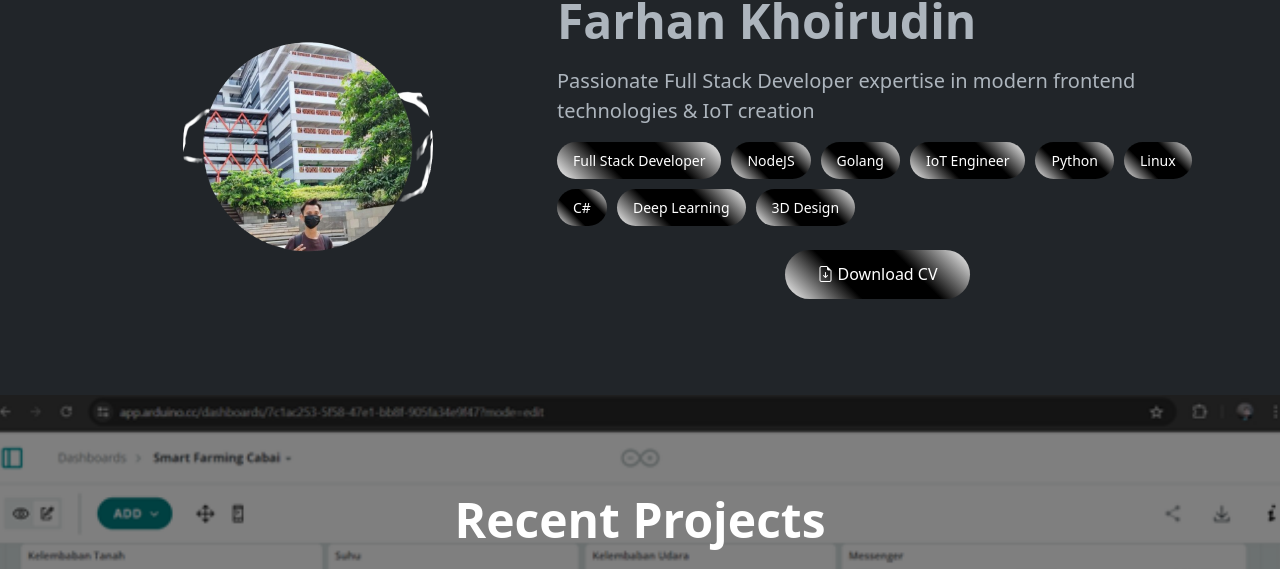
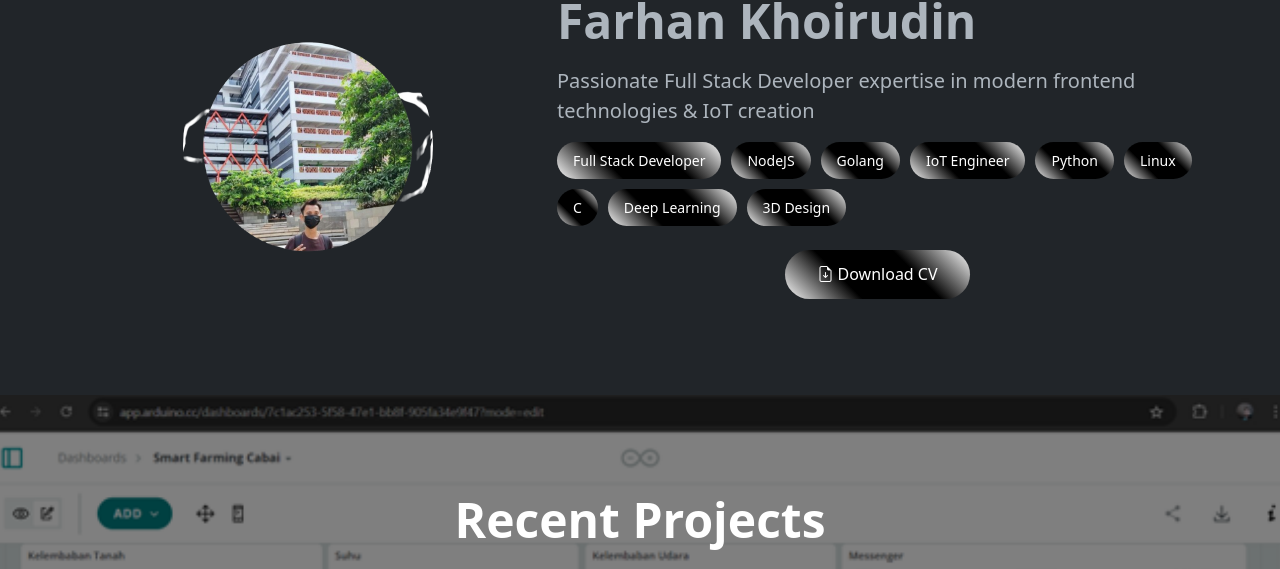
Before and after one commit to Farhanudin1/website_portofolio, a website: page index.html in a window 1280 px wide. Shown: the part 904-1473 px from the top of the page. Drawn offline with nearby package versions, Linux system fonts and the light colour scheme.

Commit message:
Update index.html

```diff
--- a/index.html
+++ b/index.html
@@ -305,7 +305,7 @@
                     <span class="skill-badge">IoT Engineer</span>
                     <span class="skill-badge">Python</span>
                     <span class="skill-badge">Linux</span>
-                    <span class="skill-badge">C#</span>
+                    <span class="skill-badge">C</span>
                     <span class="skill-badge">Deep Learning</span>
                     <span class="skill-badge">3D Design</span>
                 </div>
```
